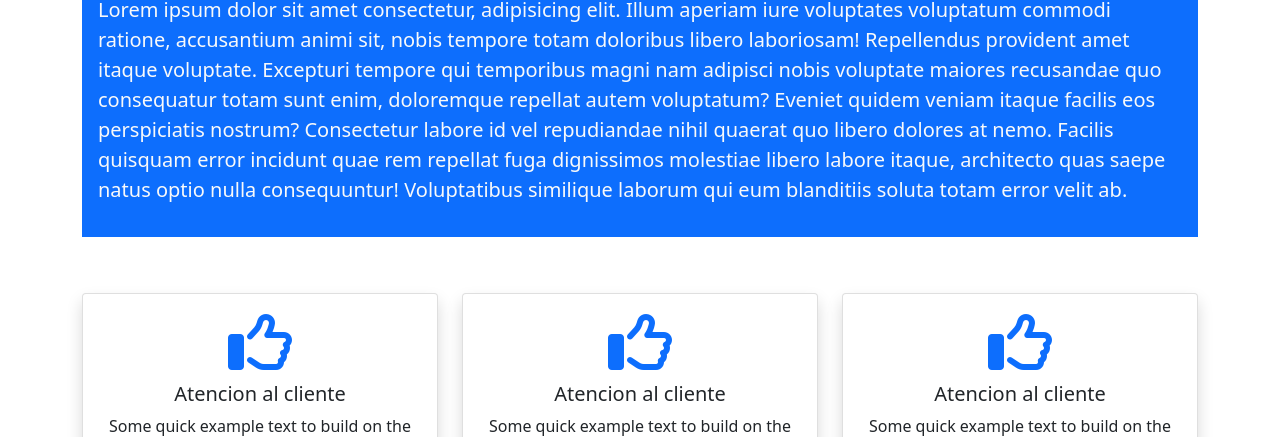
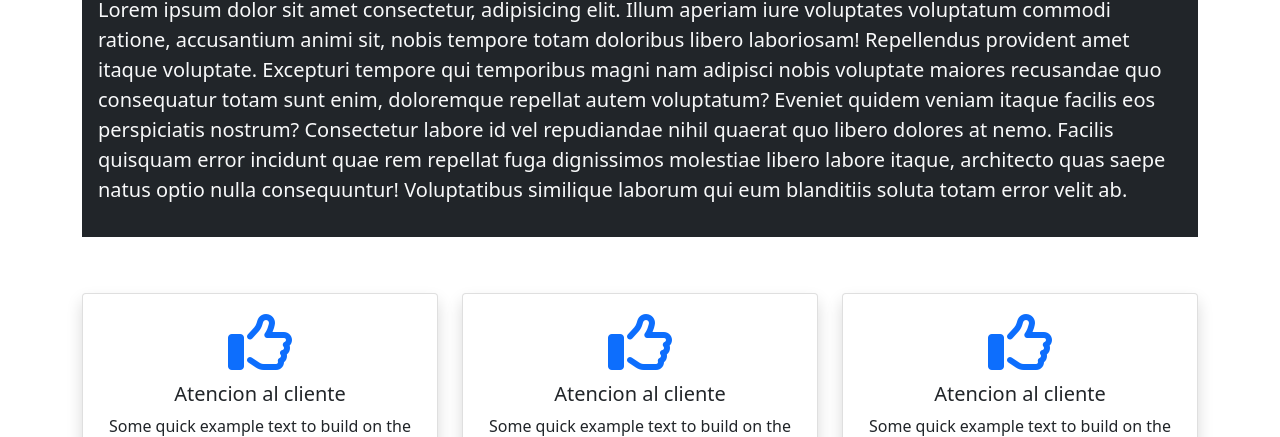
Before and after one commit to narutomix09/panaderiacocu, a plain HTML site: page index.htm in a window 1280 px wide. Shown: the part 737-1174 px from the top of the page. Drawn offline with Linux system fonts and the light colour scheme.

Commit message:
fondo dark

```diff
--- a/index.htm
+++ b/index.htm
@@ -131,7 +131,7 @@
         </div>
       </section>
       <section class="container">
-        <article class="bg-primary text-light my-5 p-3 ">
+        <article class="bg-dark text-light my-5 p-3 ">
           <h1 class="display-2 text-center ">Sobre Nosotros</h1>
           <p class="lead">
             Lorem ipsum dolor sit amet consectetur, adipisicing elit. Illum
```
